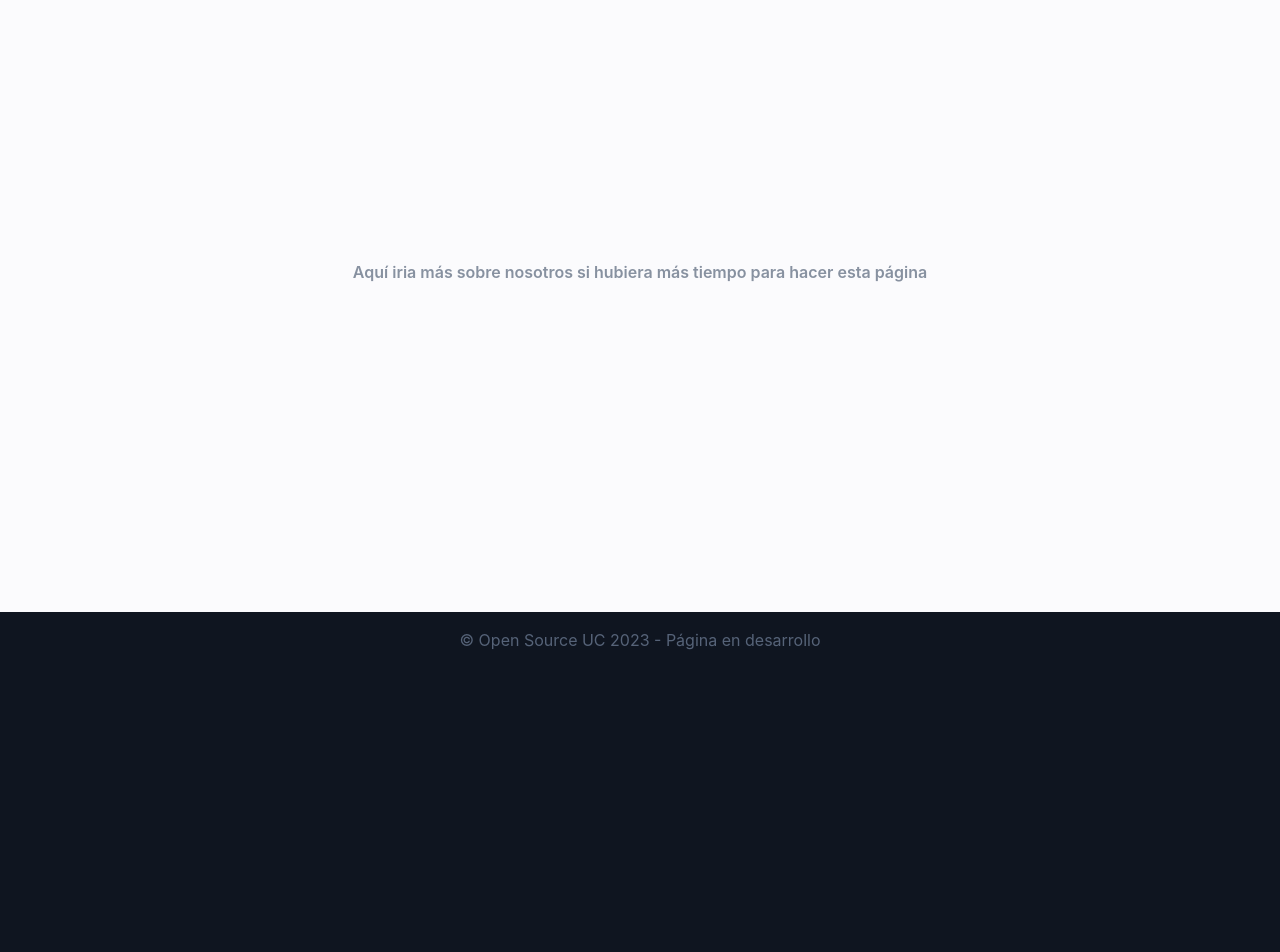
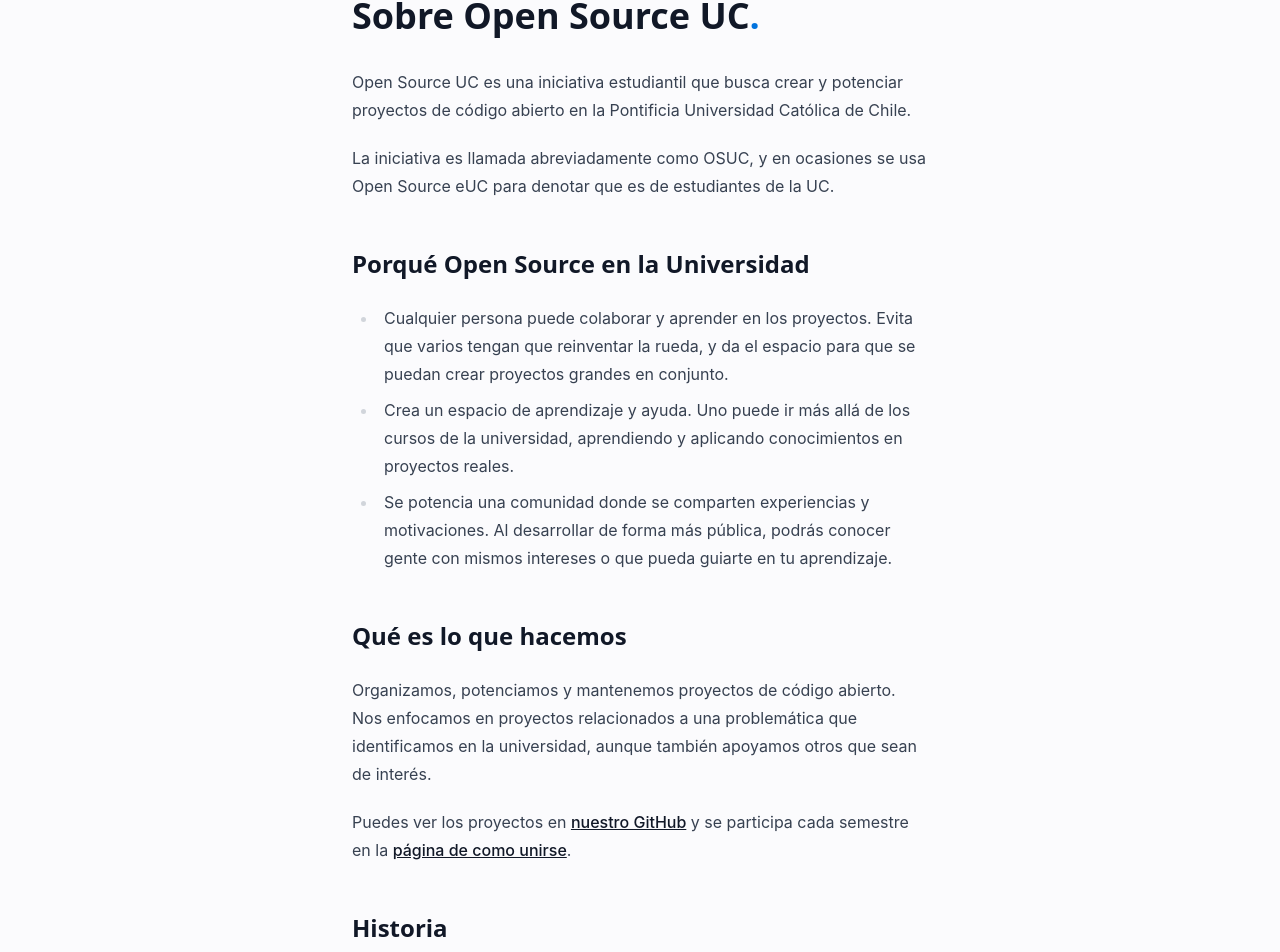
Before and after one commit to open-source-uc/osuc.dev, a SvelteKit app: page /about in a window 1280 px wide. Shown: the part 132-1084 px from the top of the page. Before the commit the page ends 800 px from the top, so only its background shows below. Built offline with nearby package versions, Linux system fonts and the light colour scheme.

Commit message:
About page (#12)

```diff
--- a/src/routes/about/+page.svelte
+++ b/src/routes/about/+page.svelte
@@ -1,3 +1,50 @@
-<div class="h-full text-center flex justify-center items-center font-semibold text-base-400">
-	Aquí iria más sobre nosotros si hubiera más tiempo para hacer esta página
+<div class="container-sm my-8 prose-headings:font-display">
+	<main class="prose">
+		<h1>Sobre Open Source UC<span class="text-primary-500">.</span></h1>
+		<p>
+			Open Source UC es una iniciativa estudiantil que busca crear y potenciar proyectos de código
+			abierto en la Pontificia Universidad Católica de Chile.
+		</p>
+		<p>
+			La iniciativa es llamada abreviadamente como OSUC, y en ocasiones se usa Open Source eUC para
+			denotar que es de estudiantes de la UC.
+		</p>
+
+		<h2>Porqué Open Source en la Universidad</h2>
+		<ul>
+			<li>
+				Cualquier persona puede colaborar y aprender en los proyectos. Evita que varios tengan que
+				reinventar la rueda, y da el espacio para que se puedan crear proyectos grandes en conjunto.
+			</li>
+			<li>
+				Crea un espacio de aprendizaje y ayuda. Uno puede ir más allá de los cursos de la
+				universidad, aprendiendo y aplicando conocimientos en proyectos reales.
+			</li>
+			<li>
+				Se potencia una comunidad donde se comparten experiencias y motivaciones. Al desarrollar de
+				forma más pública, podrás conocer gente con mismos intereses o que pueda guiarte en tu
+				aprendizaje.
+			</li>
+		</ul>
+
+		<h2>Qué es lo que hacemos</h2>
+		<p>
+			Organizamos, potenciamos y mantenemos proyectos de código abierto. Nos enfocamos en proyectos
+			relacionados a una problemática que identificamos en la universidad, aunque también apoyamos
+			otros que sean de interés.
+		</p>
+		<p>
+			Puedes ver los proyectos en <a href="https://github,com/open-source-uc">nuestro GitHub</a> y
+			se participa cada semestre en la
+			<a href="/join">página de como unirse</a>.
+		</p>
+
+		<h2>Historia</h2>
+		<p>
+			Desde el 2006 existieron grupos como OpenPUC que buscaban incentivar el interés por el código
+			abierto en la universidad. El 2017 se armó un grupo que creó Open Source UC que se mantuvo
+			activo hasta finales del 2018. Y el 2021 se reorganizó la iniciativa, quedando en la
+			organización que conocemos ahora.
+		</p>
+	</main>
 </div>
```
